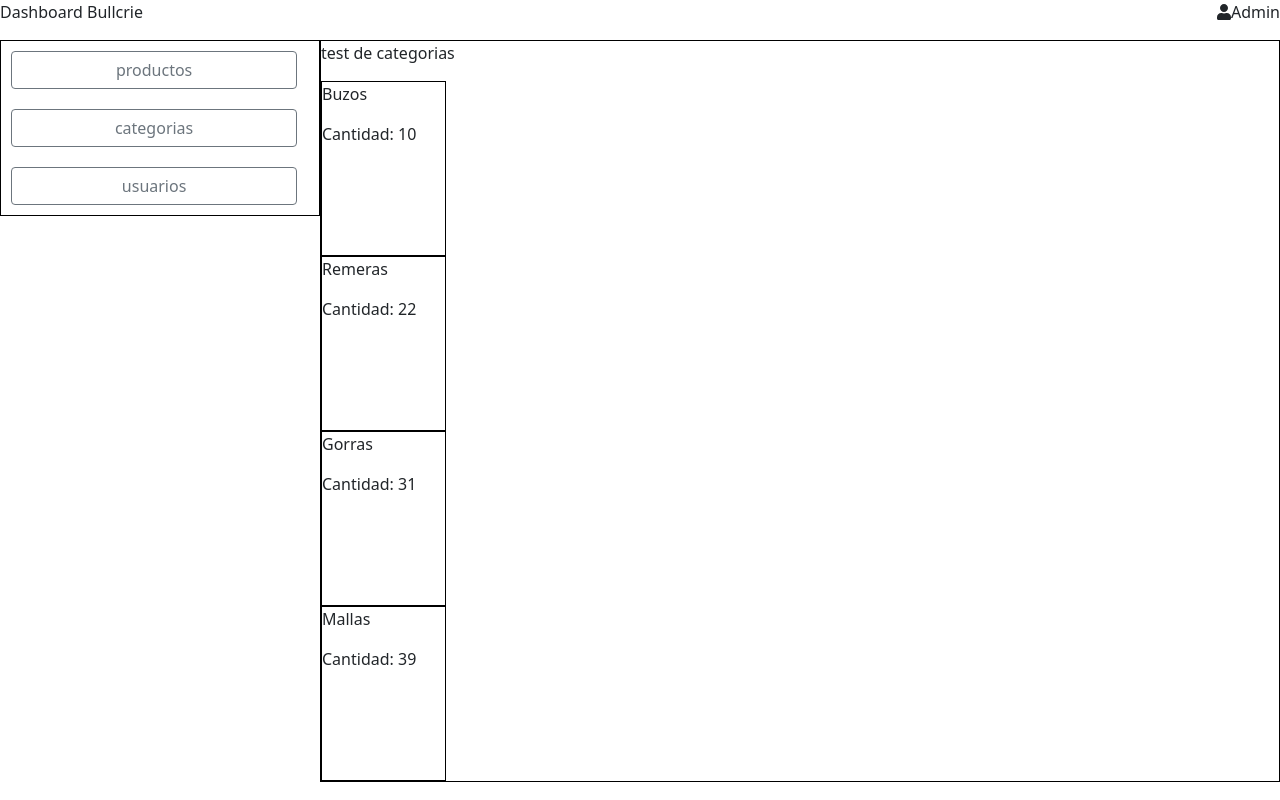
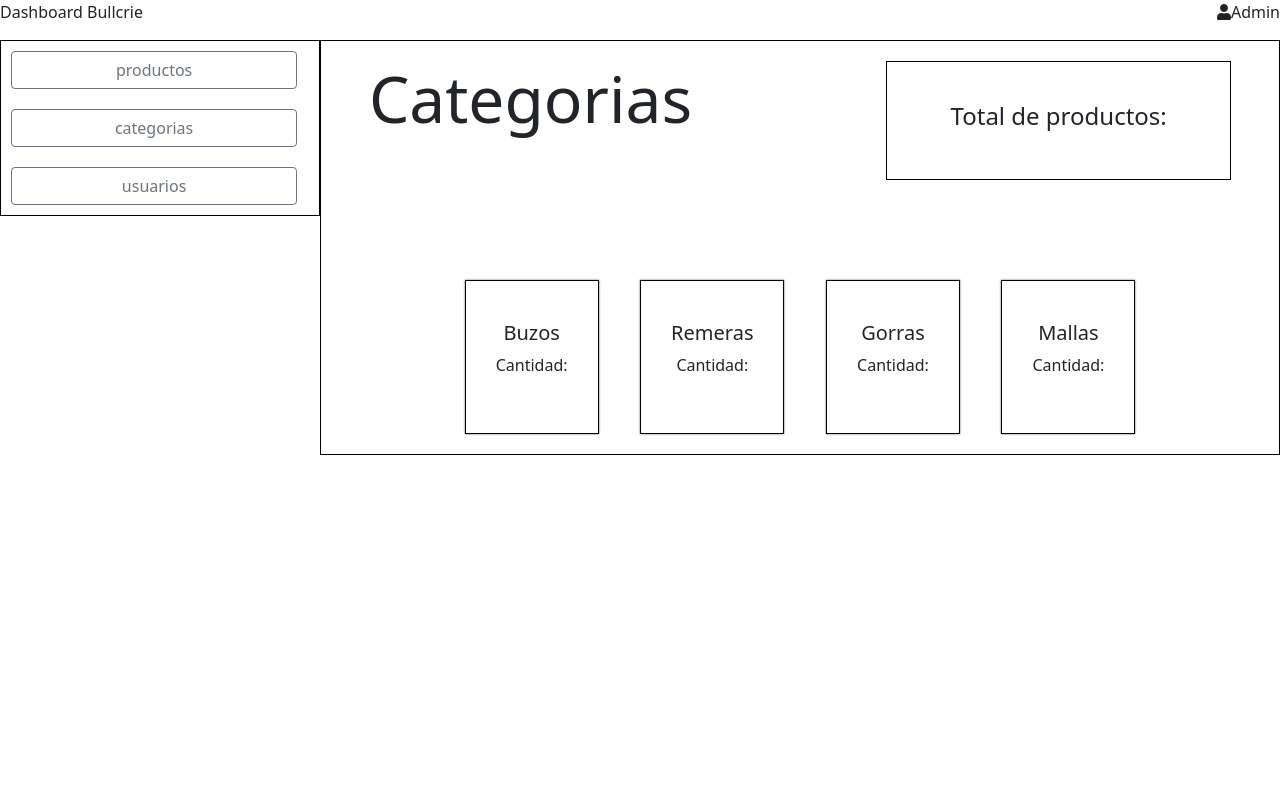
Before and after one commit to MicaPupparo/grupo_3_Bullcrie, a React (Vite) app in the folder Estructura/dashboard-react/: page /categorias in a window 1280 px wide. Built offline with nearby package versions, Linux system fonts and the light colour scheme; no server answers.

Commit message:
componente de categorias

```diff
--- a/Estructura/dashboard-react/src/components/body/body.css
+++ b/Estructura/dashboard-react/src/components/body/body.css
@@ -1,4 +1,3 @@
 .body {
-    display: flex;
     border: 1px solid black;
 }
--- a/Estructura/dashboard-react/src/components/category-box/categoryBox.css
+++ b/Estructura/dashboard-react/src/components/category-box/categoryBox.css
@@ -1,5 +1,15 @@
 div.box {
   border: 1px solid black;
-  width: 125px;
-  height: 175px;
+  padding: 40px 30px;
+  box-shadow: 0px 0px 2px rgb(100, 100, 100);
+  transition: transform 450ms;
 }
+
+div .catSubtitle, .catCant{
+  text-align: center;
+}
+
+div.box:hover {
+  box-shadow: 0px 0px 5px rgb(100, 100, 100);
+  padding: 42px 32px;
+}
--- a/Estructura/dashboard-react/src/components/category-box/categoryBox.jsx
+++ b/Estructura/dashboard-react/src/components/category-box/categoryBox.jsx
@@ -10,10 +10,12 @@ function CatBox(props){
   }
   return(
     <div className="box">
+      <div href="">
 
-      <p>{props.cat}</p>
+        <h5 className="catSubtitle">{props.cat}</h5>
 
-      <p className="catCant"> Cantidad: {props.cantidad} </p>
+        <p className="catCant"> Cantidad: {props.cantidad} </p>
+      </div>
 
     </div>
   )
--- /dev/null
+++ b/Estructura/dashboard-react/src/components/secciones/Categorias.css
@@ -0,0 +1,24 @@
+div.catBoxContainer {
+  width: 70%;
+  display: flex;
+  justify-content: space-between;
+  margin: 20px auto;
+}
+
+div.titulos {
+  width: 90%;
+  display: flex;
+  justify-content: space-between;
+  margin: 20px auto 100px;
+  text-align: center;
+}
+
+h1.catTitulo {
+  font-size: 4rem;
+}
+
+div.contenedorTotal {
+  width: 40%;
+  border: 1px solid black;
+  padding: 40px 30px;
+}
--- a/Estructura/dashboard-react/src/components/secciones/Categorias.jsx
+++ b/Estructura/dashboard-react/src/components/secciones/Categorias.jsx
@@ -1,17 +1,47 @@
 import React from "react";
+import { useState, useEffect } from 'react'
 import CatBox from "../category-box/categoryBox";
+import './Categorias.css'
 
 function Categorias(){
 
+  let total = 10;
+
+  const [categorias, setCategorias] = useState([]);
+
+  useEffect(() => {
+    console.log('%cse monto el componente', 'color: green');
+     fetch('http://localhost:3000/api/products')
+        .then(response => response.json())
+        .then( data => {
+          setCategorias(data)
+        })
+        .catch(error => console.error(error))
+  }, []);
+
+  useEffect(() => {
+    console.log('%cse actualizó el componente', 'color: orange');
+    }, [categorias])
+
+
+  useEffect(() => {
+    return () => console.log('%cse desmontó el componente', 'color: red');
+    }, [])
+
   return(
     <div>
-      <p>test de categorias</p>
+      <div className="titulos">
+        <h1 className="catTitulo">Categorias</h1>
+        <div className="contenedorTotal">
+          <h4 className="totalTitulo">Total de productos: {categorias.count}</h4>
+        </div>
+      </div>
 
       <div className="catBoxContainer">
-        <CatBox cat="Buzos" cantidad={10}/>
-        <CatBox cat="Remeras" cantidad={22}/>
-        <CatBox cat="Gorras" cantidad={31}/>
-        <CatBox cat="Mallas" cantidad={39}/>
+        <CatBox cat="Buzos" cantidad={categorias.Buzos}/>
+        <CatBox cat="Remeras" cantidad={categorias.Remeras}/>
+        <CatBox cat="Gorras" cantidad={categorias.Gorras}/>
+        <CatBox cat="Mallas" cantidad={categorias.Mallas}/>
       </div>
     </div>
   )
```
